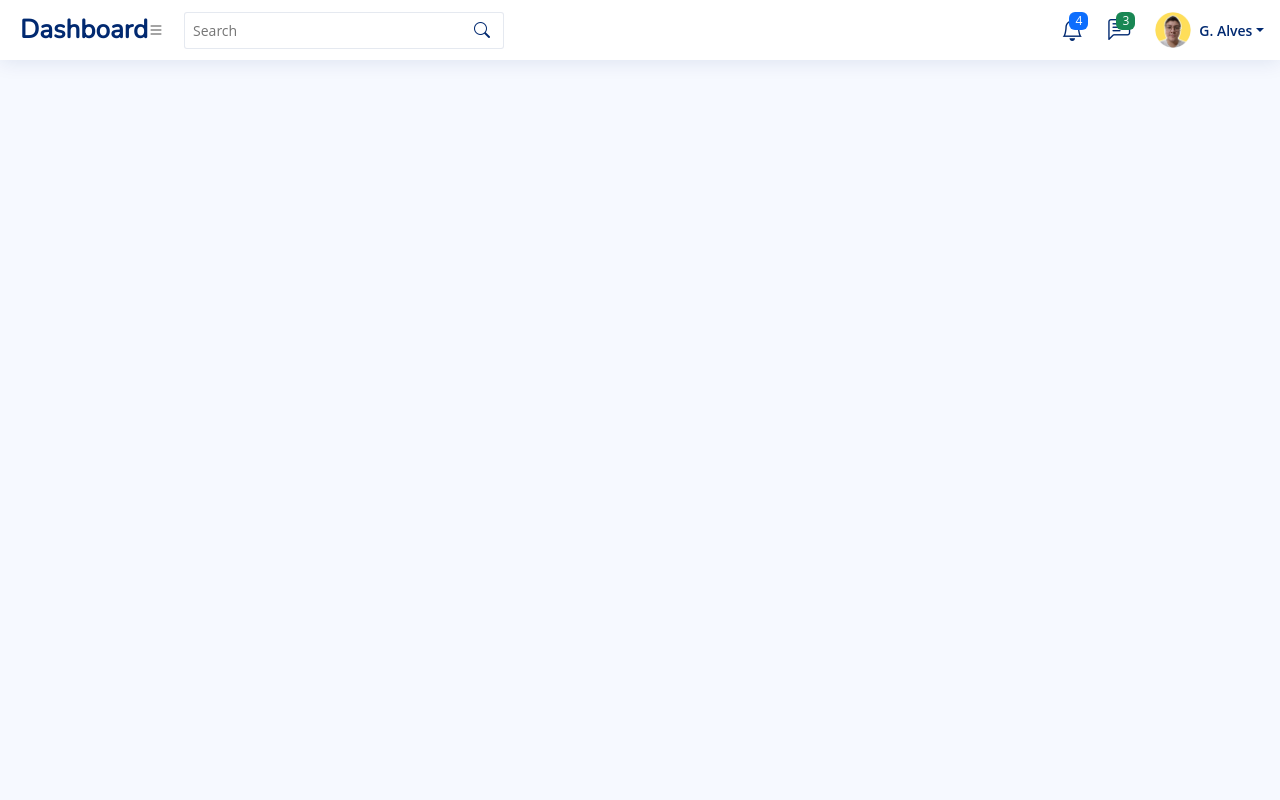
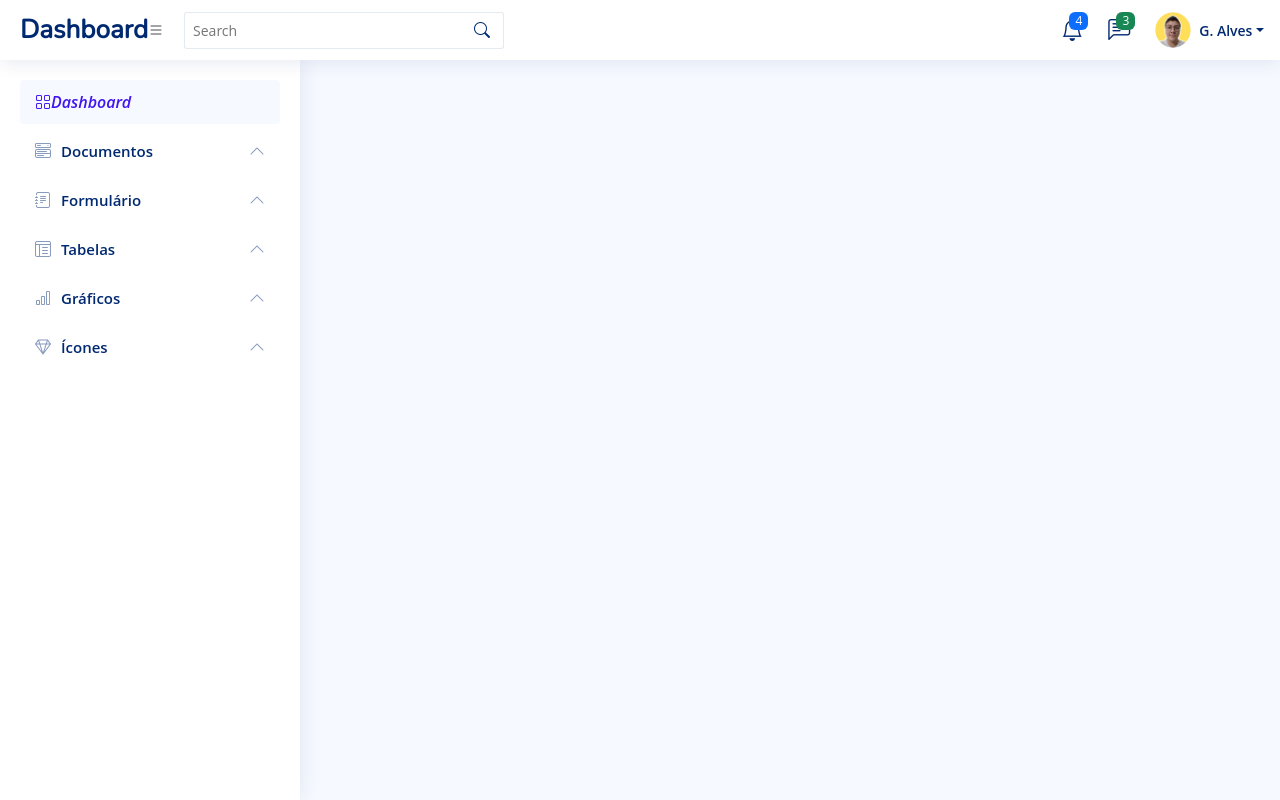
Before and after one commit to Gabriemon/dashboard-react, a React (Create React App) app: page / in a window 1280 px wide. Built offline with nearby package versions, Linux system fonts and the light colour scheme.

Commit message:
Desenvolvimento

```diff
--- a/src/App.js
+++ b/src/App.js
@@ -8,9 +8,13 @@ import 'bootstrap/dist/js/bootstrap.min.js';
 
 import './App.css';
 import Header from './Components/Header';
+import SideBar from './Components/SideBar';
 
 function App() {
-  return <Header />
+  return <>
+    <Header/>
+    <SideBar/>
+  </>
 }
 
 export default App;
--- /dev/null
+++ b/src/Components/SideBar.jsx
@@ -0,0 +1,198 @@
+import React from 'react';
+import './sideBar.css';
+
+function SideBar() {
+  return (
+    <aside id='sidebar' className='sidebar'>
+      <ul className='sidebar-nav' id='sidebar-nav'>
+        <li className='nav-item'>
+            <a className='nav-link' href='/'>
+                <i className='bi bi-grid'>
+                  <span>Dashboard</span>
+                </i>
+            </a>
+        </li>
+
+        <li className='nav-item'>
+            <a
+              className='nav-link collapsed'
+              data-bs-target='#components-nav'
+              data-bs-toggle='collapse'
+              href='#'
+            >
+              <i className='bi bi-menu-button-wide'></i>
+              <span>Documentos</span>
+              <i className='bi bi-chevron-down ms-auto'></i>
+            </a>
+            <ul
+              id='components-nav'
+              className='nav-content collapse'
+              data-bs-parent='#sidebar-nav'
+            >
+            <li>
+                <a href='#'>
+                    <i className='bi bi-circle'></i>
+                    <span>Clientes</span>
+                </a>
+                </li>
+            <li>
+                <a href='#'>
+                    <i className='bi bi-circle'></i>
+                    <span>Fornecedores</span>
+                </a>
+            </li>
+            <li>
+                <a href='#'>
+                    <i className='bi bi-circle'></i>
+                    <span>Logística</span>
+                </a>
+            </li>
+            </ul>
+        </li>
+
+        <li className='nav-item'>
+          <a
+            className='nav-link collapsed'
+            data-bs-target='#forms-nav'
+            data-bs-toggle='collapse'
+            href='#'
+        >
+            <i className='bi bi-journal-text'></i>
+            <span>Formulário</span>
+            <i className='bi bi-chevron-down ms-auto'></i>
+          </a>
+          <ul
+            id='forms-nav'
+            className='nav-content collapse'
+            data-bs-parent='#siderbar-nav'
+        >
+          <li>
+            <a href='#'>
+                <i className='bi bi-circle'></i>
+                <span>Cadastro</span>
+            </a>
+          </li>
+          <li>
+            <a href='#'>
+                <i className='bi bi-circle'></i>
+                <span>Liberação</span>
+            </a>
+          </li>
+          <li>
+            <a href='#'>
+                <i className='bi bi-circle'></i>
+                <span>Cancelamento</span>
+            </a>
+          </li>
+        </ul>
+      </li>
+
+      <li className='nav-item'>
+        <a
+          className='nav-link collapsed'
+          data-bs-target='#tables-nav'
+          data-bs-toggle='collapse'
+          href='#'
+        >
+            <i className='bi bi-layout-text-window-reverse'></i>
+            <span>Tabelas</span>
+            <i className='bi bi-chevron-down ms-auto'></i>
+        </a>
+        <ul
+        id='tables-nav'
+        className='nav-content collapse'
+        data-bs-parent='#sidebar-nav'
+        >
+          <li>
+            <a href='#'>
+              <i className='bi bi-circle'></i>
+              <span>Tabelas Gerais</span>
+            </a>
+          </li>
+          <li>
+            <a href='#'>
+                <i className='bi bi-circle'></i>
+                <span>Tabela de dados</span>
+            </a>
+          </li>
+        </ul>
+      </li>
+      <li className='nav-item'>
+        <a
+          className='nav-link collapsed'
+          data-bs-target='#charts-nav'
+          data-bs-toggle='collapse'
+          href='#'
+        >
+          <i className='bi bi-bar-chart'></i>
+          <span>Gráficos</span>
+          <i className='bi bi-chevron-down ms-auto'></i>
+        </a>
+        <ul
+          id='charts-nav'
+          className='nav-content collapse'
+          data-bs-parent='#sidebar-nav'
+        >
+          <li>
+              <a href='#'>
+                <i className='bi bi-circle'></i>
+                <span>Charts.js</span>
+              </a>
+          </li>
+          <li>
+              <a href='#'>
+                <i className='bi bi-circle'></i>
+                <span>ApexCharts</span>
+              </a>
+          </li>
+          <li>
+              <a href='#'>
+                <i className='bi bi-circle'></i>
+                <span>Echarts</span>
+              </a>
+          </li>
+        </ul>
+    </li>
+
+    <li className='nav-item'>
+        <a
+          className='nav-link collapsed'
+          data-bs-target='#icons-nav'
+          data-bs-toggle='collapse'
+          href='#'
+        >
+          <i className='bi bi-gem'></i>
+          <span>Ícones</span>
+          <i className='bi bi-chevron-down ms-auto'></i>
+        </a>
+        <ul
+          id='icons-nav'
+          className='nav-content collapse'
+          data-bs-parent='#sidebar-nav'
+        >
+          <li>
+            <a href='#'>
+              <i className='bi bi-circle'></i>
+              <span>Ícones Bootstap</span>
+            </a>
+          </li>
+          <li>
+            <a href='#'>
+              <i className='bi bi-circle'></i>
+              <span>Ícones Remix</span>
+            </a>
+          </li>
+          <li>
+            <a href='#'>
+              <i className='bi bi-circle'></i>
+              <span>Boxicons</span>
+            </a>
+        </li>
+      </ul>
+    </li>
+  </ul>
+</aside>
+  )
+}
+
+export default SideBar
--- /dev/null
+++ b/src/Components/sideBar.css
@@ -0,0 +1,159 @@
+/* ----- SIDEBAR ----- */
+
+.sidebar {
+    position: fixed;
+    top: 60px;
+    left: 0;
+    bottom: 0;
+    width: 300px;
+    z-index: 996;
+    transition: all 0.3s;
+    padding: 20px;
+    overflow-y: auto;
+    scrollbar-width: thin;
+    scrollbar-color: #aab7cf transparent;
+    box-shadow: 0px 0px 20px rgba(1, 41, 112, 0.1);
+    background-color: #fff;
+}
+
+@media (max-width: 1199px) {
+    .sidebar {
+        left: -300px
+    }
+}
+
+.sidebar::-webkit-scrollbar {
+    width: 5px;
+    height: 8px;
+    background-color: #fff;
+}
+
+.sidebar::-webkit-scrollbar-thumb {
+    background-color: #fff;
+}
+
+@media (min-width: 1200px) {
+    #main,
+    #footer {
+        margin-left: 300px;
+    }
+}
+
+@media (max-width: 1199px) {
+    .toggle-sidebar .sidebar {
+        left: 0;
+    }
+}
+
+@media (min-width: 1200px) {
+    .toggle-sidebar #main,
+    .toggle-sidebar #footer {
+        margin-left: 0;
+    }
+
+    .toggle-sidebar .sidebar {
+    left: -300px;
+  }
+}
+
+.sidebar-nav {
+    padding: 0;
+    margin: 0;
+    list-style: none;
+}
+
+.sidebar-nav li {
+    padding: 0;
+    margin: 0;
+    list-style: none;
+}
+
+.sidebar-nav .nav-item {
+    margin-bottom: 5px;
+}
+
+.sidebar-nav .nav-heading {
+    font-size: 11px;
+    text-transform: uppercase;
+    color: #899bbd;
+    font-weight: 600;
+    margin: 10px 0 5px 15px;
+}
+
+.sidebar-nav .nav-link {
+    display: flex;
+    align-items: center;
+    font-size: 15px;
+    font-weight: 600;
+    color: #4154f1;
+    transition: 0.3;
+    background: #f6f9ff;
+    padding: 10px 15px;
+    border-radius: 4px;
+}
+
+.sidebar-nav .nav-link i {
+    font-size: 16px;
+    margin-right: 10px;
+    color: #4115f1;
+}
+
+.sidebar-nav .nav-link.collapsed {
+    color: #012970;
+    background: #fff;
+}
+
+.sidebar-nav .nav-link.collapsed i {
+    color: #899bbd;
+}
+
+.sidebar-nav .nav-link:hover {
+    color: #4115f1;
+    background: #f6f9ff;
+}
+
+.sidebar-nav .nav-link:hover i {
+    color: #4154f1;
+}
+
+.sidebar-nav .nav-link .bi-chevron-down {
+    margin-right: 0;
+    transition: transform 0.2s ease-in-out;
+}
+
+.sidebar-nav .nav-link:not(collapsed) .bi-chevron-down {
+    transform: rotate(180deg);
+}
+
+.sidebar-nav .nav-content {
+    padding: 5px 0 0 0;
+    margin: 0;
+    list-style: none;
+}
+
+.sidebar-nav .nav-content a {
+    display: flex;
+    align-items: center;
+    font-size: 14px;
+    font-weight: 600;
+    color: #012970;
+    transition: 0.3;
+    padding: 10px 0 10px 40px;
+    transition: 0.3s;
+}
+
+.sidebar-nav .nav-content a i {
+    font-size: 6px;
+    margin-right: 8px;
+    line-height: 0;
+    border-radius: 50%;
+}
+
+.sidebar-nav .nav-content a:hover,
+.siderbar-nav .nav-content a.active {
+    color: #4154f1;
+}
+
+.sidebar-nav .nav-content a.active i {
+    background-color: #4154f1;
+}
```
